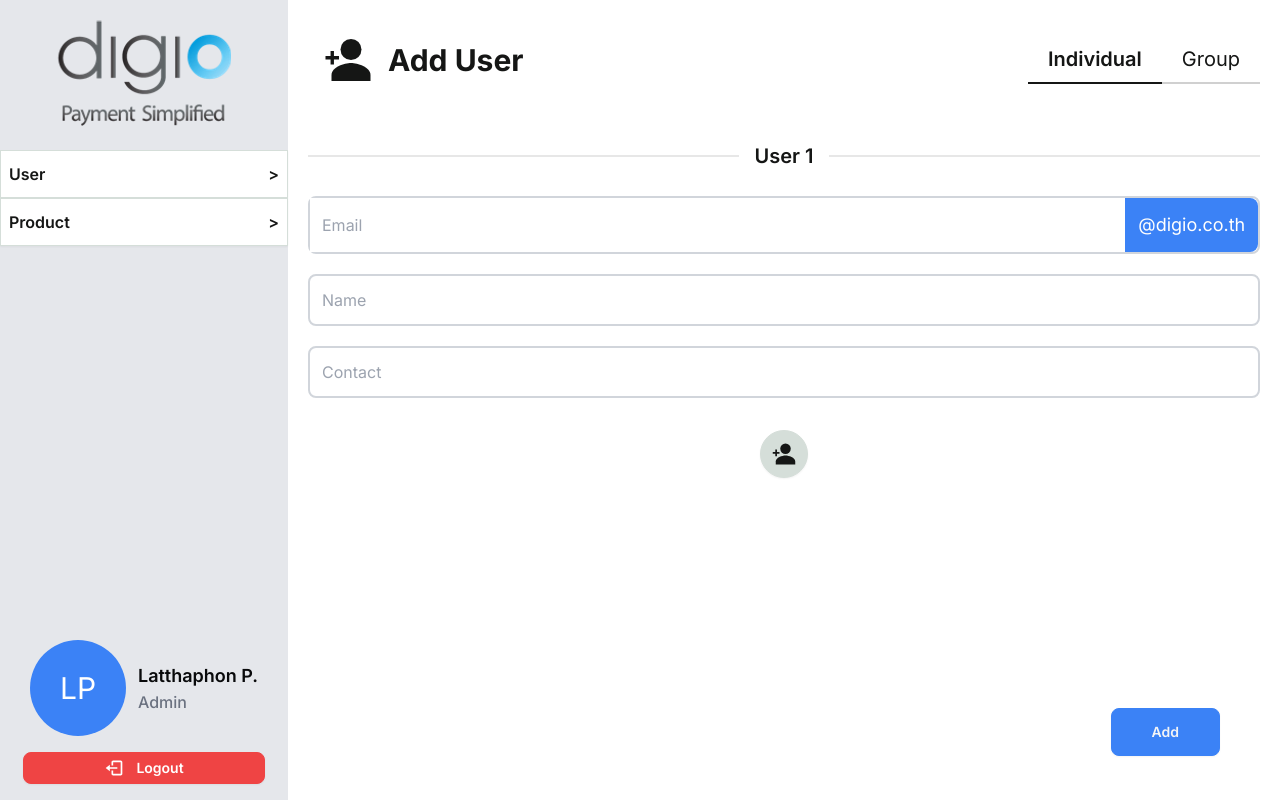
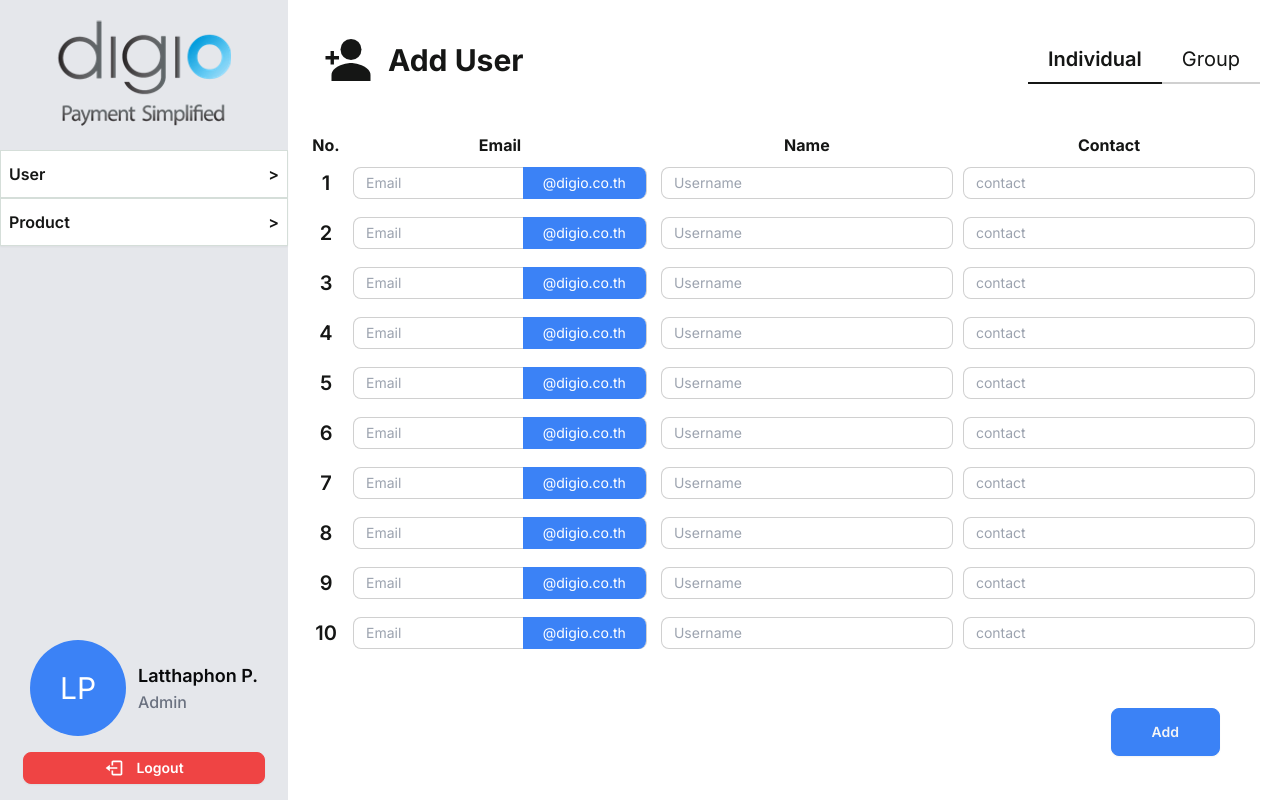
Before and after one commit to Latthaphon2545/digioooooooo, a Next.js app: page /Bond in a window 1280 px wide. Built offline with nearby package versions, Linux system fonts and the light colour scheme.

Commit message:
fix user input

```diff
--- a/src/components/groupUpload.tsx
+++ b/src/components/groupUpload.tsx
@@ -23,6 +23,7 @@ const GroupUpload = ({ setHasError, headers }: GroupUploadProps) => {
   >([]);
   const [fileName, setFileName] = useState<string | null>(null);
   const fileInputRef = useRef<HTMLInputElement>(null);
+  const [errorCount, setErrorCount] = useState(0);
 
   const handleFileUpload = (event: React.ChangeEvent<HTMLInputElement>) => {
     const file = event.target.files![0];
@@ -48,6 +49,12 @@ const GroupUpload = ({ setHasError, headers }: GroupUploadProps) => {
       const hasError = filteredData.some(
         (row) => !row.email?.endsWith("@digio.co.th")
       );
+      setHasError(hasError);
+
+      const errorCount = filteredData.filter(
+        (row) => !row.email?.endsWith("@digio.co.th")
+      ).length;
+      setErrorCount(errorCount);
       setHasError(hasError);
     };
     reader.readAsArrayBuffer(file);
@@ -87,8 +94,24 @@ const GroupUpload = ({ setHasError, headers }: GroupUploadProps) => {
           <p>Download Template</p>
         </a>
       </div>
-      <div className="border-2 min-w-[40rem] min-h-[30rem] max-h-[35rem] overflow-scroll">
-        <InputPreview data={data} />
+      <div className="relative">
+        <div className="border-2 min-w-[40rem] min-h-[30rem] max-h-[35rem] overflow-scroll relative">
+          <InputPreview data={data} />
+        </div>
+        {data.length > 0 && (
+          <>
+            <span className="badge badge-primary badge-lg py-4 px-3 absolute -bottom-10 left-2">
+              Total {data.length}
+            </span>
+            <span
+              className={`badge ${
+                errorCount > 0 ? "badge-error" : "badge-success"
+              } badge-lg py-4 px-3 absolute -bottom-10 left-[6.2rem]`}
+            >
+              {errorCount > 0 ? `Error ${errorCount}` : "Success"}
+            </span>
+          </>
+        )}
       </div>
     </div>
   );
--- a/src/components/inputForm.tsx
+++ b/src/components/inputForm.tsx
@@ -1,10 +1,10 @@
 "use client";
 import React, { useState } from "react";
 import { IoPersonAddSharp } from "react-icons/io5";
-import UserInput from "./userInput";
 import InputHeader from "./inputHeader";
 import Alert from "./alert";
 import GroupUpload from "./groupUpload";
+import UserInput from "./userInput";
 
 const InputForm = () => {
   const [activeTab, setActiveTab] = useState(0);
--- a/src/components/inputPreview.tsx
+++ b/src/components/inputPreview.tsx
@@ -5,8 +5,6 @@ type InputPreviewProps = {
     contact: string;
   }[];
 };
-let hasError = false;
-
 const checkEmail = (email: string) => {
   return email.endsWith("@digio.co.th");
 };
@@ -25,7 +23,7 @@ export function InputPreview({ data }: InputPreviewProps) {
       <div className="badge badge-primary badge-lg py-4 px-2 absolute top-2 right-2">
         {data.length}
       </div>
-
+      <div className="">
         <table className="table">
           <thead className="text-xl">
             <tr>
@@ -36,7 +34,7 @@ export function InputPreview({ data }: InputPreviewProps) {
           <tbody>
             {data.map((row, index) => (
               <tr key={index}>
-              <td>{index + 1}.</td>
+                <td className="text-xl font-medium">{index + 1}.</td>
                 <td
                   className={`overflow-scroll p-2  flex flex-row space-x-4 text-lg ${
                     checkEmail(row.email) ? "text-success" : "text-error"
@@ -49,5 +47,6 @@ export function InputPreview({ data }: InputPreviewProps) {
           </tbody>
         </table>
       </div>
+    </div>
   );
 }
--- /dev/null
+++ b/src/components/olduUserInput.tsx
@@ -0,0 +1,60 @@
+import React, { useState } from "react";
+import { IoPersonAddSharp } from "react-icons/io5";
+import InputField from "./inputField";
+
+const UserInput = () => {
+  const [inputList, setInputList] = useState([
+    {
+      id: 1,
+      inputs: [
+        { placeholder: "email" },
+        { placeholder: "name" },
+        { placeholder: "contact" },
+      ],
+    },
+  ]);
+
+  const handleAddClick = () => {
+    setInputList([
+      ...inputList,
+      {
+        id: inputList.length + 1,
+        inputs: [
+          { placeholder: "email" },
+          { placeholder: "name" },
+          { placeholder: "contact" },
+        ],
+      },
+    ]);
+  };
+
+  return (
+    <div className="flex flex-col space-y-3 items-center min-h-[36rem] max-h-[36rem] overflow-scroll">
+      {inputList.map((user, index) => {
+        return (
+          <div key={index} className="w-full ">
+            <div className="divider mb-8 font-semibold text-xl">
+              User {user.id}
+            </div>
+            {user.inputs.map((input, index) => (
+              <label
+                className="flex items-center mb-5 mx-auto max-w-[60rem]"
+                key={index}
+              >
+                <InputField placeholder={input.placeholder} />
+              </label>
+            ))}
+          </div>
+        );
+      })}
+      <button
+        className="btn btn-circle justify-center"
+        onClick={handleAddClick}
+      >
+        <IoPersonAddSharp className="w-6 h-6" />
+      </button>
+    </div>
+  );
+};
+
+export default UserInput;
--- a/src/components/userInput.tsx
+++ b/src/components/userInput.tsx
@@ -1,58 +1,53 @@
-import React, { useState } from "react";
-import { IoPersonAddSharp } from "react-icons/io5";
-import InputField from "./inputField";
+const INPUT = new Array(10).fill(0);
 
 const UserInput = () => {
-  const [inputList, setInputList] = useState([
-    {
-      id: 1,
-      inputs: [
-        { placeholder: "email" },
-        { placeholder: "name" },
-        { placeholder: "contact" },
-      ],
-    },
-  ]);
-
-  const handleAddClick = () => {
-    setInputList([
-      ...inputList,
-      {
-        id: inputList.length + 1,
-        inputs: [
-          { placeholder: "email" },
-          { placeholder: "name" },
-          { placeholder: "contact" },
-        ],
-      },
-    ]);
-  };
-
   return (
-    <div className="flex flex-col space-y-3 items-center min-h-[36rem] max-h-[36rem] overflow-scroll">
-      {inputList.map((user, index) => {
-        return (
-          <div key={index} className="w-full ">
-            <div className="divider mb-8 font-semibold text-xl">
-              User {user.id}
-            </div>
-            {user.inputs.map((input, index) => (
-              <label
-                className="flex items-center mb-5 mx-auto max-w-[60rem]"
-                key={index}
-              >
-                <InputField placeholder={input.placeholder} />
-              </label>
-            ))}
-          </div>
-        );
-      })}
-      <button
-        className="btn btn-circle justify-center"
-        onClick={handleAddClick}
-      >
-        <IoPersonAddSharp className="w-6 h-6" />
-      </button>
+    <div>
+      <table className="table-auto w-full">
+        <thead>
+          <tr>
+            <th>No.</th>
+            <th>Email</th>
+            <th>Name</th>
+            <th>Contact</th>
+          </tr>
+        </thead>
+        <tbody className="p-2 ml-2 ">
+          {INPUT.map((_, index) => {
+            return (
+              <tr key={index}>
+                <td>
+                  <p className="text-center text-xl font-semibold">
+                    {index + 1}
+                  </p>
+                </td>
+                <td>
+                  <label className="input input-sm input-bordered flex items-center gap-2 m-2 relative">
+                    <input type="text" className="grow" placeholder="Email" />
+                    <span className="absolute top-[-1] right-0 bg-primary rounded-r-lg text-white px-5">
+                      @digio.co.th
+                    </span>
+                  </label>
+                </td>
+                <td>
+                  <label className="input input-sm input-bordered flex items-center gap-2 m-1">
+                    <input
+                      type="text"
+                      className="grow"
+                      placeholder="Username"
+                    />
+                  </label>
+                </td>
+                <td>
+                  <label className="input input-sm input-bordered flex items-center gap-2 m-1">
+                    <input type="text" className="grow" placeholder="contact" />
+                  </label>
+                </td>
+              </tr>
+            );
+          })}
+        </tbody>
+      </table>
     </div>
   );
 };
```
Lines whose indentation alone changed are shown as unchanged.
